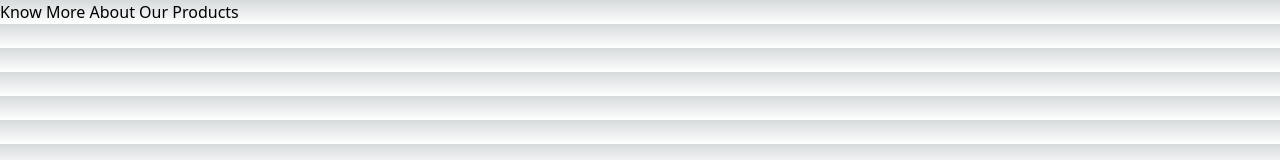
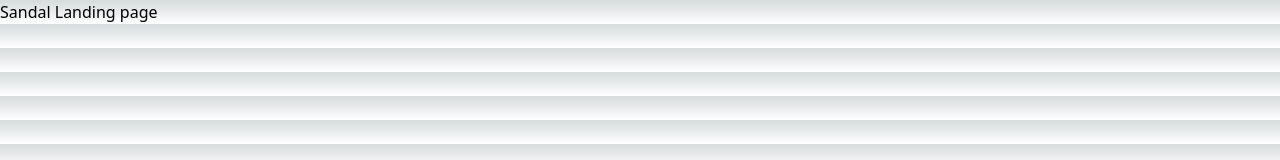
Before and after one commit to Ejiscoxpres/next.js-routing, a Next.js app: page /product/sandal in a window 1280 px wide. Shown: the top 160 px of the page. Built offline with nearby package versions, Linux system fonts and the light colour scheme.

Commit message:
sandal landing pages

```diff
--- /dev/null
+++ b/pages/product/[productId].js
@@ -0,0 +1,11 @@
+import {useRouter } from 'next/router'
+ function ProductDetail(){
+    const router = useRouter()
+    const productId = router.query.productId
+    return <h1>Know More About Our Products{productId}</h1>
+
+ }
+
+
+
+export default ProductDetail
--- a/pages/product/[productid].js
+++ /dev/null
@@ -1,8 +0,0 @@
-import {useRouter} from 'next/router'
-function ProductDetails(){
-    const router = useRouter()
-    const ProductId = router.query.ProductId
-    return <h1>Know More About Our Products{ProductId}</h1>
-}
-
-export default ProductDetails
--- /dev/null
+++ b/pages/product/sandal.js
@@ -0,0 +1,5 @@
+function Sandal(){
+    return <h1>Sandal Landing page</h1>
+}
+
+export default Sandal
```
